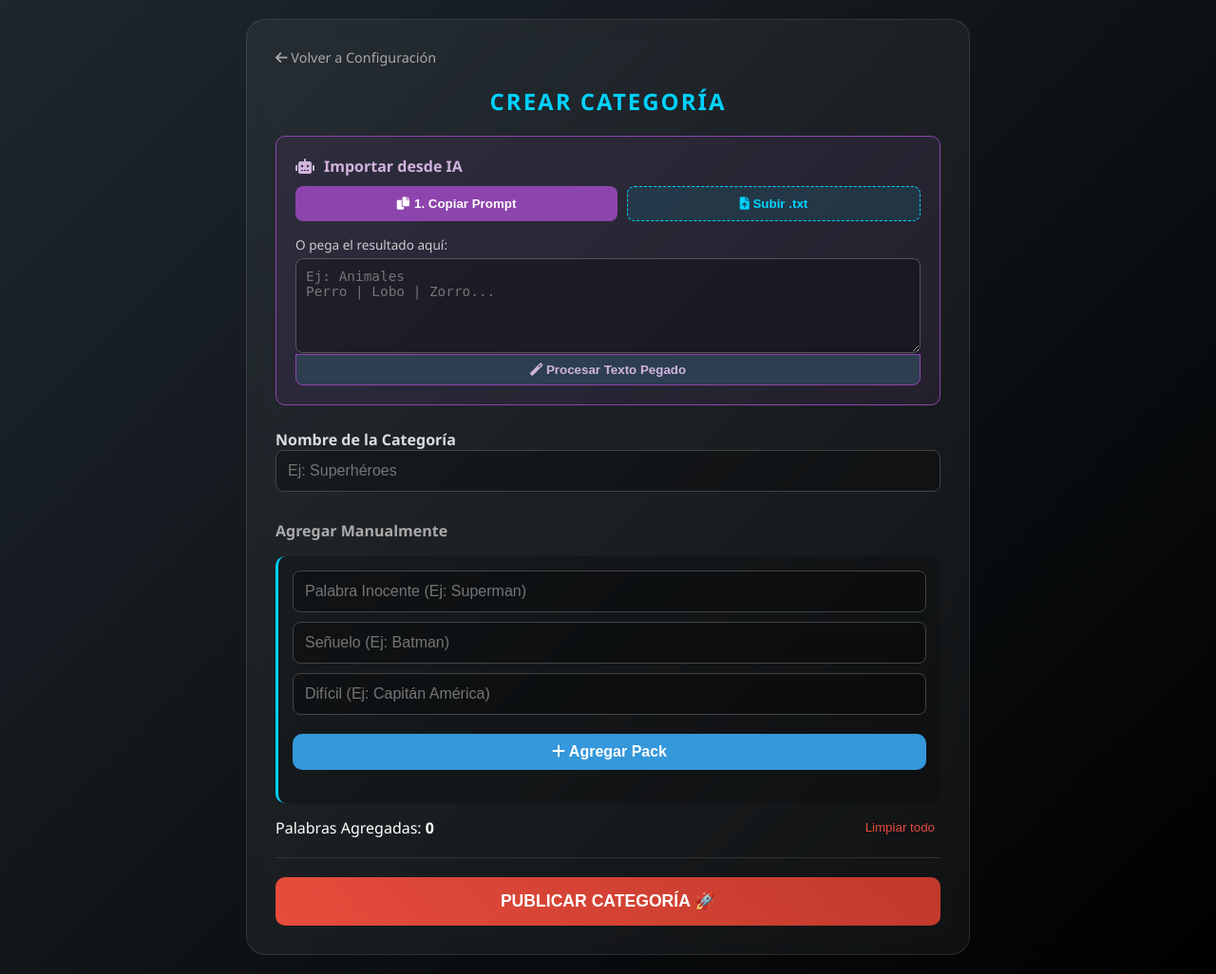
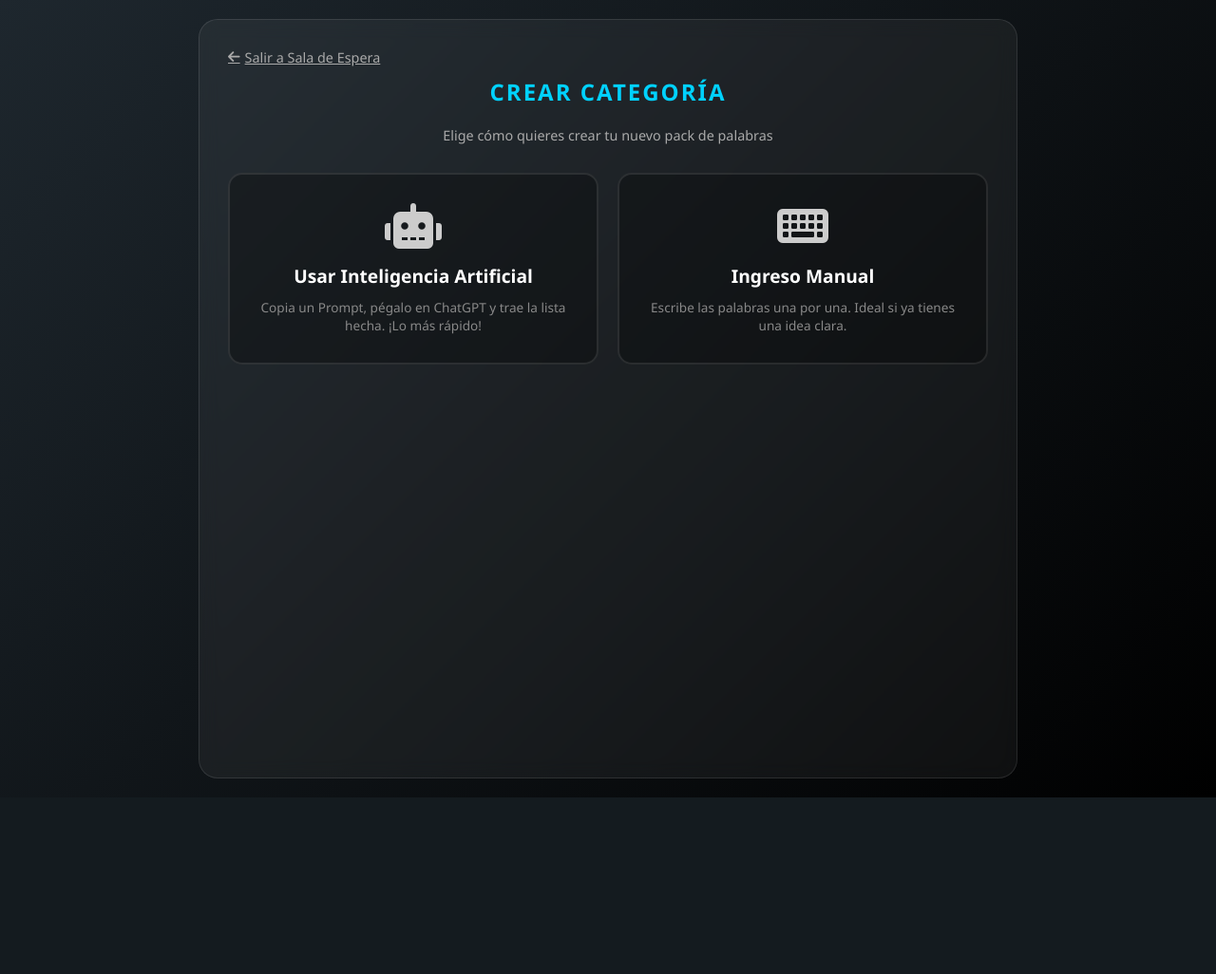
Before and after one commit to Aguaio/GAMES, a Django app: template juego/templates/juego/crear_categoria_usuario.html in a window 1280 px wide. Shown: the whole page at 95% size. After the commit the page ends 840 px from the top, so only its background shows below. Run offline with Django 5.2, Linux system fonts and the light colour scheme; the template is opened without the code that fills it, so the values that code supplies are empty.

Commit message:
Update crear_categoria_usuario.html

```diff
--- a/juego/templates/juego/crear_categoria_usuario.html
+++ b/juego/templates/juego/crear_categoria_usuario.html
@@ -8,248 +8,218 @@
     <style>
         body { margin: 0; min-height: 100vh; font-family: 'Segoe UI', sans-serif; background: linear-gradient(135deg, #1e272e, #000000); color: white; display: flex; justify-content: center; padding: 20px; }
 
-        .container { width: 100%; max-width: 700px; background: rgba(255,255,255,0.05); padding: 30px; border-radius: 20px; backdrop-filter: blur(10px); border: 1px solid rgba(255,255,255,0.1); }
+        .container { width: 100%; max-width: 800px; background: rgba(255,255,255,0.05); padding: 30px; border-radius: 20px; backdrop-filter: blur(10px); border: 1px solid rgba(255,255,255,0.1); }
 
         h2 { color: #00d2ff; text-align: center; text-transform: uppercase; margin-top: 0; letter-spacing: 2px; }
+        .subtitle { text-align: center; color: #aaa; margin-bottom: 30px; font-size: 0.9rem; }
 
-        /* Inputs Estándar */
+        /* --- TARJETAS DE SELECCIÓN --- */
+        .selection-grid { display: grid; grid-template-columns: 1fr 1fr; gap: 20px; margin-bottom: 20px; }
+
+        .mode-card {
+            background: rgba(0,0,0,0.3); border: 2px solid rgba(255,255,255,0.1);
+            border-radius: 15px; padding: 30px 20px; text-align: center; cursor: pointer;
+            transition: all 0.3s ease; position: relative; overflow: hidden;
+        }
+        .mode-card:hover { transform: translateY(-5px); border-color: #00d2ff; background: rgba(0, 210, 255, 0.05); }
+        .mode-card i { font-size: 3rem; margin-bottom: 15px; color: #ccc; transition: 0.3s; }
+        .mode-card:hover i { color: #00d2ff; transform: scale(1.1); }
+        .mode-title { font-size: 1.2rem; font-weight: bold; margin-bottom: 10px; color: white; }
+        .mode-desc { font-size: 0.85rem; color: #888; line-height: 1.4; }
+
+        /* Estilo específico para IA */
+        .mode-card.ai:hover { border-color: #8e44ad; background: rgba(142, 68, 173, 0.05); }
+        .mode-card.ai:hover i { color: #8e44ad; }
+
+        /* SECCIONES OCULTAS */
+        .form-section { display: none; animation: fadeIn 0.4s ease; }
+        @keyframes fadeIn { from { opacity: 0; transform: translateY(10px); } to { opacity: 1; transform: translateY(0); } }
+
+        /* BOTÓN VOLVER AL SELECTOR */
+        .btn-back-mode {
+            background: none; border: none; color: #aaa; cursor: pointer;
+            margin-bottom: 20px; font-size: 0.9rem; display: flex; align-items: center; gap: 5px;
+        }
+        .btn-back-mode:hover { color: white; text-decoration: underline; }
+
+        /* INPUTS Y BOTONES COMUNES */
         input[type="text"] { width: 100%; padding: 12px; background: rgba(0,0,0,0.3); border: 1px solid #444; color: white; border-radius: 8px; margin-bottom: 10px; box-sizing: border-box; font-size: 1rem;}
         input:focus { border-color: #00d2ff; outline: none; }
 
-        /* SECCIÓN DE IMPORTACIÓN IA */
-        .ai-box {
-            background: rgba(142, 68, 173, 0.1); border: 1px solid #8e44ad;
-            padding: 20px; border-radius: 10px; margin-bottom: 25px;
-        }
-        .ai-title { color: #d2b4de; font-weight: bold; display: flex; align-items: center; gap: 10px; margin-bottom: 10px;}
-        .ai-controls { display: flex; gap: 10px; flex-wrap: wrap; margin-bottom: 15px;}
-
-        /* Botones IA */
-        .btn-prompt {
-            background: #8e44ad; color: white; border: none; padding: 10px 15px; flex: 1;
-            border-radius: 8px; cursor: pointer; font-weight: bold; transition: 0.3s; display: flex; align-items: center; justify-content: center; gap: 5px;
-        }
+        /* ESTILOS IA */
+        .ai-box { background: rgba(142, 68, 173, 0.1); border: 1px solid #8e44ad; padding: 20px; border-radius: 10px; margin-bottom: 25px; }
+        .btn-prompt { background: #8e44ad; color: white; border: none; padding: 10px 15px; border-radius: 8px; cursor: pointer; font-weight: bold; width: 100%; display: flex; justify-content: center; gap: 8px; transition: 0.3s; margin-bottom: 10px; }
         .btn-prompt:hover { background: #9b59b6; }
-
-        .file-input-wrapper { position: relative; overflow: hidden; display: inline-block; flex: 1; }
-        .btn-file {
-            border: 1px dashed #00d2ff; color: #00d2ff; background: rgba(0, 210, 255, 0.1);
-            padding: 10px; width: 100%; display: block; text-align: center; border-radius: 8px;
-            cursor: pointer; font-weight: bold; transition: 0.3s;
-        }
-        .btn-file:hover { background: rgba(0, 210, 255, 0.2); }
-        .file-input-wrapper input[type=file] { font-size: 100px; position: absolute; left: 0; top: 0; opacity: 0; cursor: pointer; }
-
-        /* TEXT AREA PARA PEGAR */
-        textarea {
-            width: 100%; height: 100px; background: rgba(0,0,0,0.3); border: 1px solid #555;
-            color: #ddd; border-radius: 8px; padding: 10px; box-sizing: border-box; resize: vertical;
-            font-family: monospace; font-size: 0.9rem;
-        }
+        textarea { width: 100%; height: 120px; background: rgba(0,0,0,0.3); border: 1px solid #555; color: #ddd; border-radius: 8px; padding: 10px; box-sizing: border-box; resize: vertical; font-family: monospace; font-size: 0.9rem; margin-top: 10px; }
         textarea:focus { border-color: #8e44ad; outline: none; }
-        .btn-parse {
-            width: 100%; background: #2c3e50; border: 1px solid #8e44ad; color: #d2b4de;
-            padding: 8px; border-radius: 0 0 8px 8px; cursor: pointer; font-weight: bold; margin-top: -5px;
-        }
+        .btn-parse { width: 100%; background: #2c3e50; border: 1px solid #8e44ad; color: #d2b4de; padding: 8px; border-radius: 0 0 8px 8px; cursor: pointer; font-weight: bold; margin-top: -5px; }
         .btn-parse:hover { background: #8e44ad; color: white; }
 
-        /* MANUAL INPUT */
+        /* ESTILOS MANUAL */
         .word-group { background: rgba(0,0,0,0.2); padding: 15px; border-radius: 10px; margin-bottom: 15px; border-left: 3px solid #00d2ff; }
-        .btn-action { width: 100%; padding: 15px; background: #27ae60; color: white; border: none; border-radius: 10px; font-weight: bold; cursor: pointer; font-size: 1.1rem; margin-top: 10px; }
-        .btn-add { background: #3498db; margin-bottom: 20px; font-size: 1rem; padding: 10px; }
-
-        .back-link { display: block; margin-bottom: 20px; color: #aaa; text-decoration: none; font-size: 0.9rem; }
-        .back-link:hover { color: white; }
+        .btn-add { background: #3498db; width: 100%; padding: 10px; border: none; border-radius: 5px; color: white; cursor: pointer; font-weight: bold; }
 
         /* LISTA PREVIA */
         .list-preview { margin-top: 20px; max-height: 300px; overflow-y: auto; border-top: 1px solid #333; }
-        .preview-item {
-            display: flex; justify-content: space-between; padding: 10px;
-            border-bottom: 1px solid #333; background: rgba(255,255,255,0.02);
-            transition: 0.2s;
-        }
-        .preview-item:hover { background: rgba(255,255,255,0.05); }
+        .preview-item { display: flex; justify-content: space-between; padding: 10px; border-bottom: 1px solid #333; background: rgba(255,255,255,0.02); }
         .preview-text b { color: #00d2ff; }
         .preview-sub { color: #aaa; font-size: 0.9rem; }
 
-        /* --- AJUSTE MOVIL: CREAR CATEGORIA --- */
+        .btn-main-action { width: 100%; padding: 15px; background: linear-gradient(45deg, #e74c3c, #c0392b); color: white; border: none; border-radius: 10px; font-weight: bold; cursor: pointer; font-size: 1.1rem; margin-top: 20px; }
+
         @media (max-width: 600px) {
-            .container { padding: 20px; width: 95%; }
-            h2 { font-size: 1.5rem; }
-
-            /* Caja de IA */
-            .ai-box { padding: 10px; }
-            .ai-controls { flex-direction: column; } /* Botones uno debajo de otro */
-            .btn-prompt, .file-input-wrapper, .btn-file { width: 100%; }
-
-            /* Inputs */
-            .word-group { padding: 10px; }
-            input[type="text"] { font-size: 0.9rem; padding: 10px; }
-
-            /* Botones acciones */
-            .btn-action { font-size: 1rem; padding: 12px; }
+            .selection-grid { grid-template-columns: 1fr; }
         }
-
     </style>
 </head>
 <body>
 
     <div class="container">
-        <a href="{% url 'sala_espera' %}" class="back-link"><i class="fas fa-arrow-left"></i> Volver a Configuración</a>
+        <a href="{% url 'sala_espera' %}" class="btn-back-mode" style="margin-bottom: 10px;"><i class="fas fa-arrow-left"></i> Salir a Sala de Espera</a>
 
         <h2>Crear Categoría</h2>
+        <p class="subtitle">Elige cómo quieres crear tu nuevo pack de palabras</p>
 
-        <div class="ai-box">
-            <div class="ai-title"><i class="fas fa-robot"></i> Importar desde IA</div>
+        <div id="selectionScreen" class="selection-grid">
+            <div class="mode-card ai" onclick="switchMode('ai')">
+                <i class="fas fa-robot"></i>
+                <div class="mode-title">Usar Inteligencia Artificial</div>
+                <div class="mode-desc">Copia un Prompt, pégalo en ChatGPT y trae la lista hecha. ¡Lo más rápido!</div>
+            </div>
 
-            <div class="ai-controls">
-                <button class="btn-prompt" onclick="copyPrompt()">
-                    <i class="fas fa-copy"></i> 1. Copiar Prompt
-                </button>
-                <div class="file-input-wrapper">
-                    <button class="btn-file"><i class="fas fa-file-upload"></i> Subir .txt</button>
-                    <input type="file" id="txtUpload" accept=".txt" onchange="parseFile()">
+            <div class="mode-card" onclick="switchMode('manual')">
+                <i class="fas fa-keyboard"></i>
+                <div class="mode-title">Ingreso Manual</div>
+                <div class="mode-desc">Escribe las palabras una por una. Ideal si ya tienes una idea clara.</div>
             </div>
         </div>
 
-            <p style="margin: 0 0 5px 0; font-size: 0.85rem; color: #ccc;">O pega el resultado aquí:</p>
+        <div id="formContainer" style="display:none;">
+            <button class="btn-back-mode" onclick="showSelection()"><i class="fas fa-undo"></i> Elegir otro método</button>
+
+            <label style="font-weight:bold; color:#ddd; display:block; margin-bottom:5px;">Nombre de la Categoría</label>
+            <input type="text" id="catName" placeholder="Ej: Superhéroes">
+
+            <div id="aiSection" class="form-section">
+                <div class="ai-box">
+                    <div style="color: #d2b4de; font-weight: bold; margin-bottom: 10px;"><i class="fas fa-magic"></i> Generador Automático</div>
+                    <button class="btn-prompt" onclick="copyPrompt()">
+                        <i class="fas fa-copy"></i> 1. Copiar Prompt para ChatGPT
+                    </button>
+                    <p style="font-size: 0.8rem; color:#ccc; margin-bottom: 5px;">2. Pega la respuesta de la IA aquí:</p>
                     <textarea id="pasteArea" placeholder="Ej: Animales&#10;Perro | Lobo | Zorro..."></textarea>
-            <button class="btn-parse" onclick="parsePaste()"><i class="fas fa-magic"></i> Procesar Texto Pegado</button>
+                    <button class="btn-parse" onclick="parsePaste()"><i class="fas fa-bolt"></i> Procesar Texto</button>
+                </div>
             </div>
 
-        <label style="font-weight:bold; color:#ddd;">Nombre de la Categoría</label>
-        <input type="text" id="catName" placeholder="Ej: Superhéroes">
-
-        <h3 style="margin-top: 20px; font-size: 1rem; color:#aaa;">Agregar Manualmente</h3>
+            <div id="manualSection" class="form-section">
                 <div class="word-group">
                     <input type="text" id="wMain" placeholder="Palabra Inocente (Ej: Superman)">
                     <input type="text" id="wRel1" placeholder="Señuelo (Ej: Batman)">
                     <input type="text" id="wRel2" placeholder="Difícil (Ej: Capitán América)">
-            <button class="btn-action btn-add" onclick="addWord()"><i class="fas fa-plus"></i> Agregar Pack</button>
+                    <button class="btn-add" onclick="addWord()"><i class="fas fa-plus"></i> Agregar Pack</button>
+                </div>
             </div>
 
             <div style="display:flex; justify-content: space-between; align-items: center; margin-top: 10px;">
-            <label>Palabras Agregadas: <b id="countWords">0</b></label>
+                <label>Palabras listas: <b id="countWords" style="color:#00d2ff;">0</b></label>
                 <button onclick="clearList()" style="background:none; border:none; color:#e74c3c; cursor:pointer;">Limpiar todo</button>
             </div>
 
-        <div class="list-preview" id="previewList">
+            <div class="list-preview" id="previewList"></div>
+
+            <button class="btn-main-action" onclick="saveCategory()">
+                PUBLICAR CATEGORÍA 🚀
+            </button>
         </div>
 
-        <button class="btn-action" onclick="saveCategory()" style="background: linear-gradient(45deg, #e74c3c, #c0392b); margin-top: 20px;">
-            PUBLICAR CATEGORÍA 🚀
-        </button>
     </div>
 
     <script>
         let words = [];
 
-        // --- 1. LÓGICA DE IMPORTACIÓN IA (TXT & PASTE) ---
+        // --- NAVEGACIÓN ENTRE MODOS ---
+        function switchMode(mode) {
+            document.getElementById('selectionScreen').style.display = 'none';
+            document.getElementById('formContainer').style.display = 'block';
+
+            // Ocultar ambas secciones primero
+            document.getElementById('aiSection').style.display = 'none';
+            document.getElementById('manualSection').style.display = 'none';
+
+            if(mode === 'ai') {
+                document.getElementById('aiSection').style.display = 'block';
+            } else {
+                document.getElementById('manualSection').style.display = 'block';
+            }
+        }
+
+        function showSelection() {
+            document.getElementById('formContainer').style.display = 'none';
+            document.getElementById('selectionScreen').style.display = 'grid';
+        }
+
+        // --- LÓGICA IA ---
         function copyPrompt() {
             const prompt = `Genera una lista para un juego de palabras en un bloque de código de texto plano.\n1. La primera línea debe ser el Nombre de la Categoría.\n2. Las siguientes líneas deben ser tríos de palabras separados por '|'.\n3. Formato: Palabra Común | Señuelo Similar | Palabra Relacionada.\n4. Genera 15 tríos. No enumeres.`;
             navigator.clipboard.writeText(prompt);
-            alert("¡Prompt copiado! Pégalo en ChatGPT/Gemini y copia la respuesta.");
+            alert("¡Prompt copiado! Pégalo en ChatGPT/Gemini y trae el resultado.");
         }
 
-        // Procesar archivo .txt
-        function parseFile() {
-            const fileInput = document.getElementById('txtUpload');
-            const file = fileInput.files[0];
-            if (!file) return;
+        function parsePaste() {
+            const text = document.getElementById('pasteArea').value;
+            if(!text.trim()) return alert("El cuadro está vacío.");
 
-            const reader = new FileReader();
-            reader.onload = function(e) {
-                processText(e.target.result); // Reutilizamos lógica
-                fileInput.value = '';
-            };
-            reader.readAsText(file);
+            const lines = text.split('\n');
+            let addedCount = 0;
+
+            if(lines.length > 0 && lines[0].trim() !== "" && !lines[0].includes('|')) {
+                document.getElementById('catName').value = lines[0].trim();
             }
 
-        // Procesar texto pegado
-        function parsePaste() {
-            const text = document.getElementById('pasteArea').value;
-            if(!text.trim()) return alert("El cuadro de texto está vacío.");
-            processText(text);
-            document.getElementById('pasteArea').value = ''; // Limpiar
-        }
-
-        // LÓGICA CENTRAL DE PARSEO
-        function processText(content) {
-            const lines = content.split('\n');
-            let addedCount = 0;
-
-            // 1. Intentar sacar el nombre de la primera línea
-            if(lines.length > 0 && lines[0].trim() !== "") {
-                let possibleName = lines[0].trim();
-                // Si la primera línea no tiene pipes, asumimos que es el título
-                if(!possibleName.includes('|')) {
-                    document.getElementById('catName').value = possibleName;
-                }
-            }
-
-            // 2. Procesar líneas
             for(let i = 0; i < lines.length; i++) {
                 const line = lines[i].trim();
                 if(!line || !line.includes('|')) continue;
-
                 const parts = line.split('|');
                 if(parts.length >= 3) {
-                    words.push({
-                        principal: parts[0].trim(),
-                        rel1: parts[1].trim(),
-                        rel2: parts[2].trim()
-                    });
+                    words.push({ principal: parts[0].trim(), rel1: parts[1].trim(), rel2: parts[2].trim() });
                     addedCount++;
                 }
             }
-
             renderList();
-            alert(`¡Importación completada! Se agregaron ${addedCount} packs.`);
+            document.getElementById('pasteArea').value = '';
+            alert(`¡Procesado! Se agregaron ${addedCount} palabras.`);
         }
 
-        // --- 2. LÓGICA MANUAL ---
+        // --- LÓGICA MANUAL ---
         function addWord() {
             let m = document.getElementById('wMain').value.trim();
             let r1 = document.getElementById('wRel1').value.trim();
             let r2 = document.getElementById('wRel2').value.trim();
-
-            if(!m || !r1 || !r2) return alert("¡Debes llenar las 3 palabras!");
-
+            if(!m || !r1 || !r2) return alert("Completa los 3 campos.");
             words.push({principal: m, rel1: r1, rel2: r2});
             renderList();
-
             document.getElementById('wMain').value = '';
             document.getElementById('wRel1').value = '';
             document.getElementById('wRel2').value = '';
             document.getElementById('wMain').focus();
         }
 
+        // --- FUNCIONES COMUNES ---
         function renderList() {
             let html = '';
             words.forEach((w, i) => {
                 html += `<div class="preview-item">
-                    <div class="preview-text">
-                        <b>${w.principal}</b>
-                        <div class="preview-sub">Señuelo: ${w.rel1} | Difícil: ${w.rel2}</div>
-                    </div>
-                    <i class="fas fa-trash" onclick="remove(${i})" style="color:#e74c3c; cursor:pointer; align-self: center;"></i>
+                    <div class="preview-text"><b>${w.principal}</b> <span class="preview-sub">(${w.rel1}, ${w.rel2})</span></div>
+                    <i class="fas fa-trash" onclick="remove(${i})" style="color:#e74c3c; cursor:pointer;"></i>
                 </div>`;
             });
             document.getElementById('previewList').innerHTML = html;
             document.getElementById('countWords').innerText = words.length;
         }
 
-        function remove(i) {
-            words.splice(i, 1);
-            renderList();
-        }
-
-        function clearList() {
-            if(confirm("¿Borrar toda la lista?")) {
-                words = [];
-                renderList();
-            }
-        }
+        function remove(i) { words.splice(i, 1); renderList(); }
+        function clearList() { if(confirm("¿Borrar todo?")) { words = []; renderList(); } }
 
         function saveCategory() {
             let name = document.getElementById('catName').value.trim();
@@ -261,14 +231,11 @@
             fd.append('lista_palabras', JSON.stringify(words));
 
             fetch("{% url 'crear_categoria_usuario' %}", {
-                method: 'POST',
-                headers: {'X-CSRFToken': '{{ csrf_token }}'},
-                body: fd
+                method: 'POST', headers: {'X-CSRFToken': '{{ csrf_token }}'}, body: fd
             })
-            .then(r => r.json())
-            .then(data => {
+            .then(r => r.json()).then(data => {
                 if(data.status === 'ok') {
-                    alert("¡Categoría creada exitosamente!");
+                    alert("¡Categoría creada!");
                     window.location.href = "{% url 'sala_espera' %}";
                 } else {
                     alert("Error: " + data.msg);
@@ -277,5 +244,4 @@
         }
     </script>
 </body>
-
 </html>
```
Lines whose indentation alone changed are shown as unchanged.
